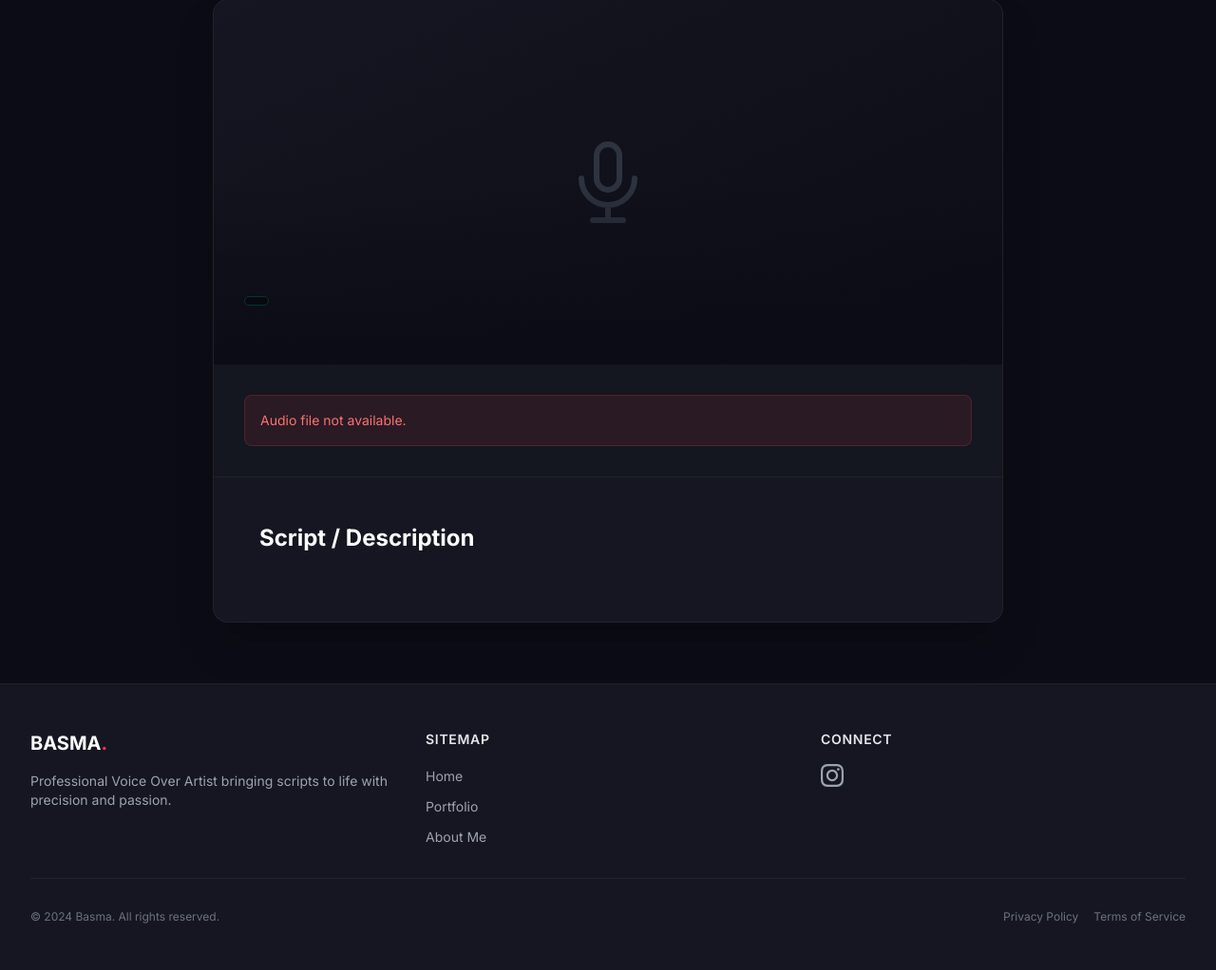
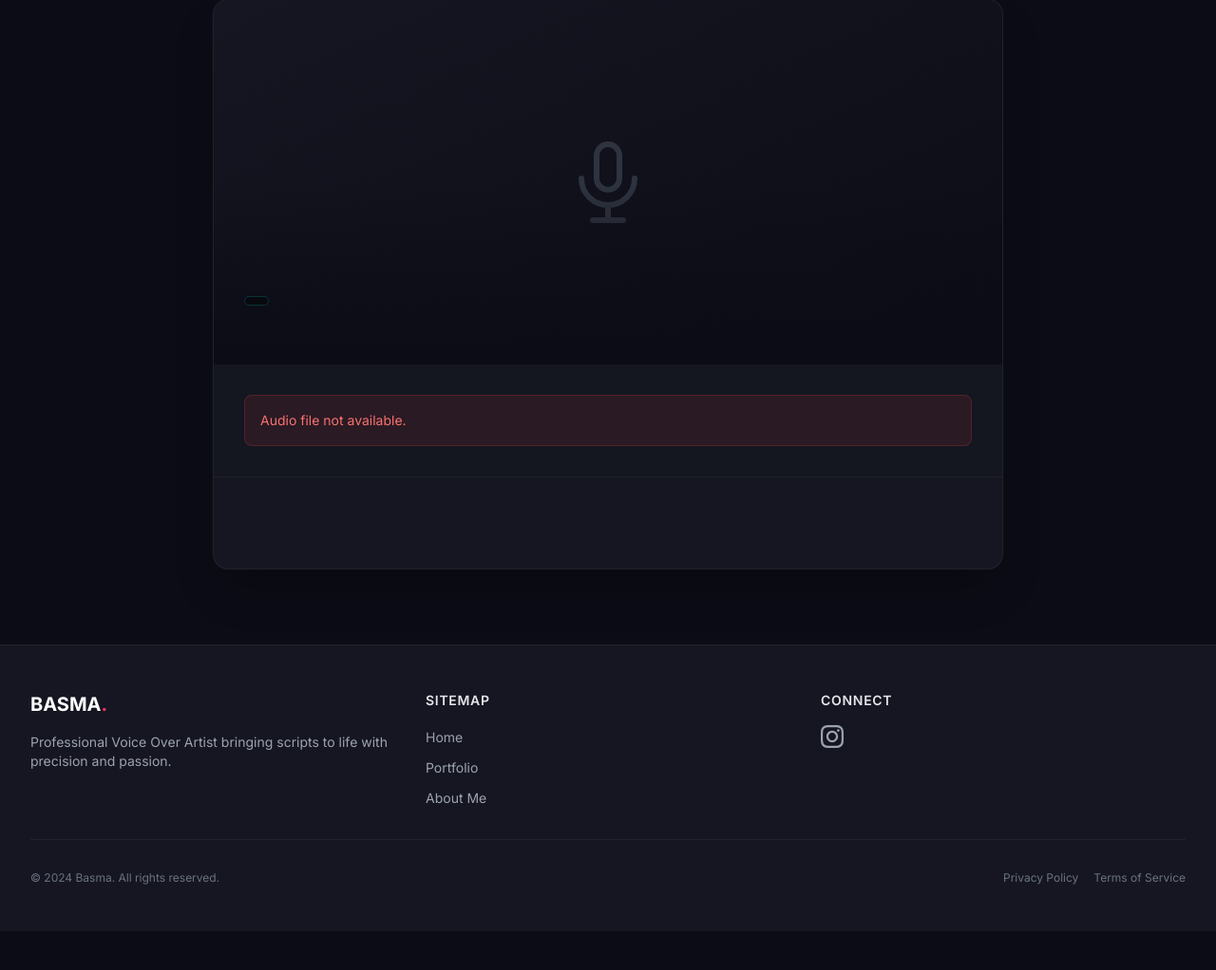
Before and after one commit to zmosama/voice-over-portfolio-template, a Django app: template portfolio/templates/portfolio/portfolio_detail.html in a window 1280 px wide. Shown: the part 201-1223 px from the top of the page at 95% size. After the commit the page ends 1133 px from the top, so only its background shows below. Run offline with Django 5.2, Linux system fonts and the light colour scheme; the template is opened without the code that fills it, so the values that code supplies are empty; some libraries are stand-ins or nearby versions.

Commit message:
Fix: Remove Script/Description header

```diff
--- a/portfolio/templates/portfolio/portfolio_detail.html
+++ b/portfolio/templates/portfolio/portfolio_detail.html
@@ -102,7 +102,7 @@
 
             <!-- Content / Script -->
             <div class="p-8 md:p-12">
-                <h2 class="text-2xl font-bold text-white mb-6">Script / Description</h2>
+
                 <div class="prose prose-invert prose-lg max-w-none text-gray-300">
                     {{ item.description|safe }}
                 </div>
```
